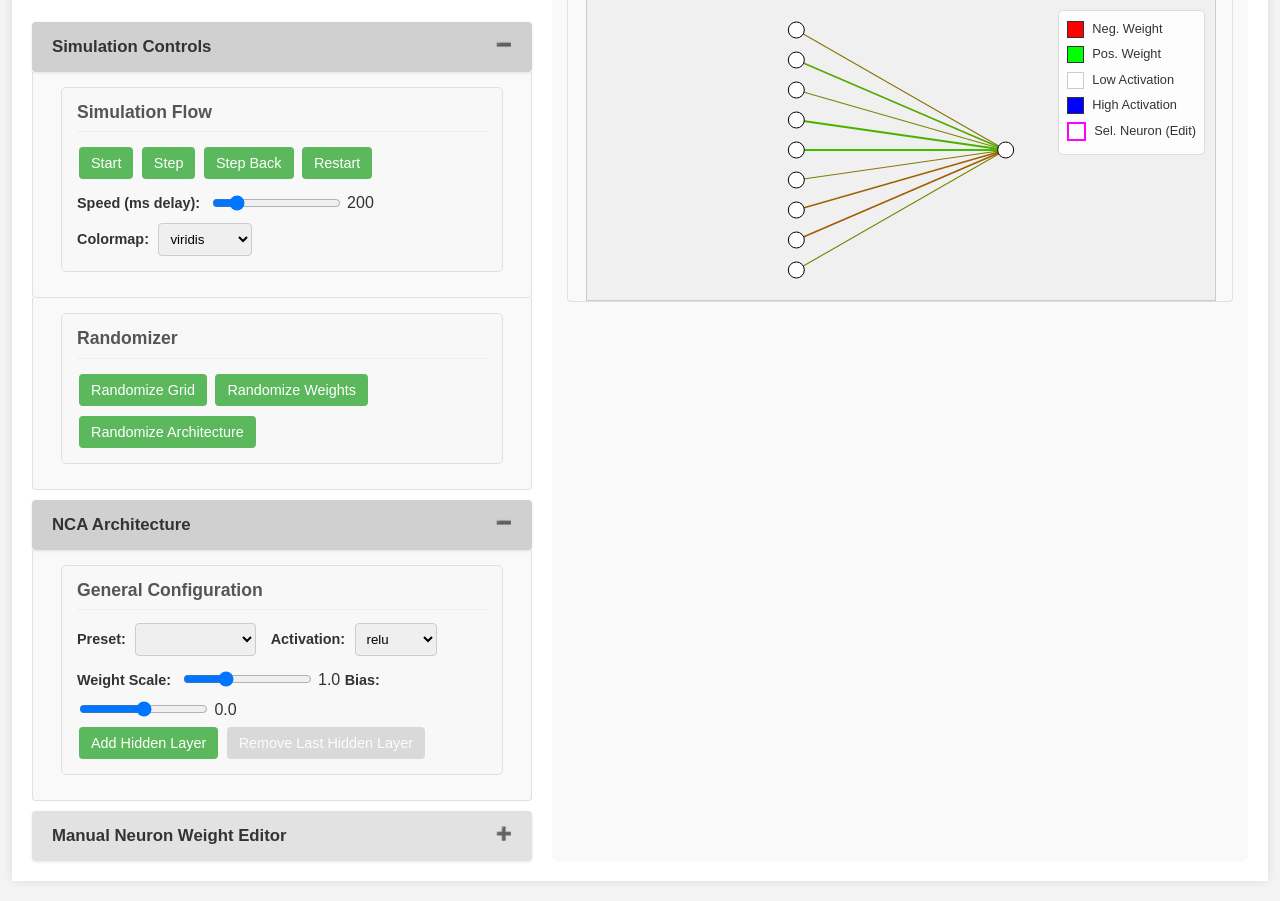
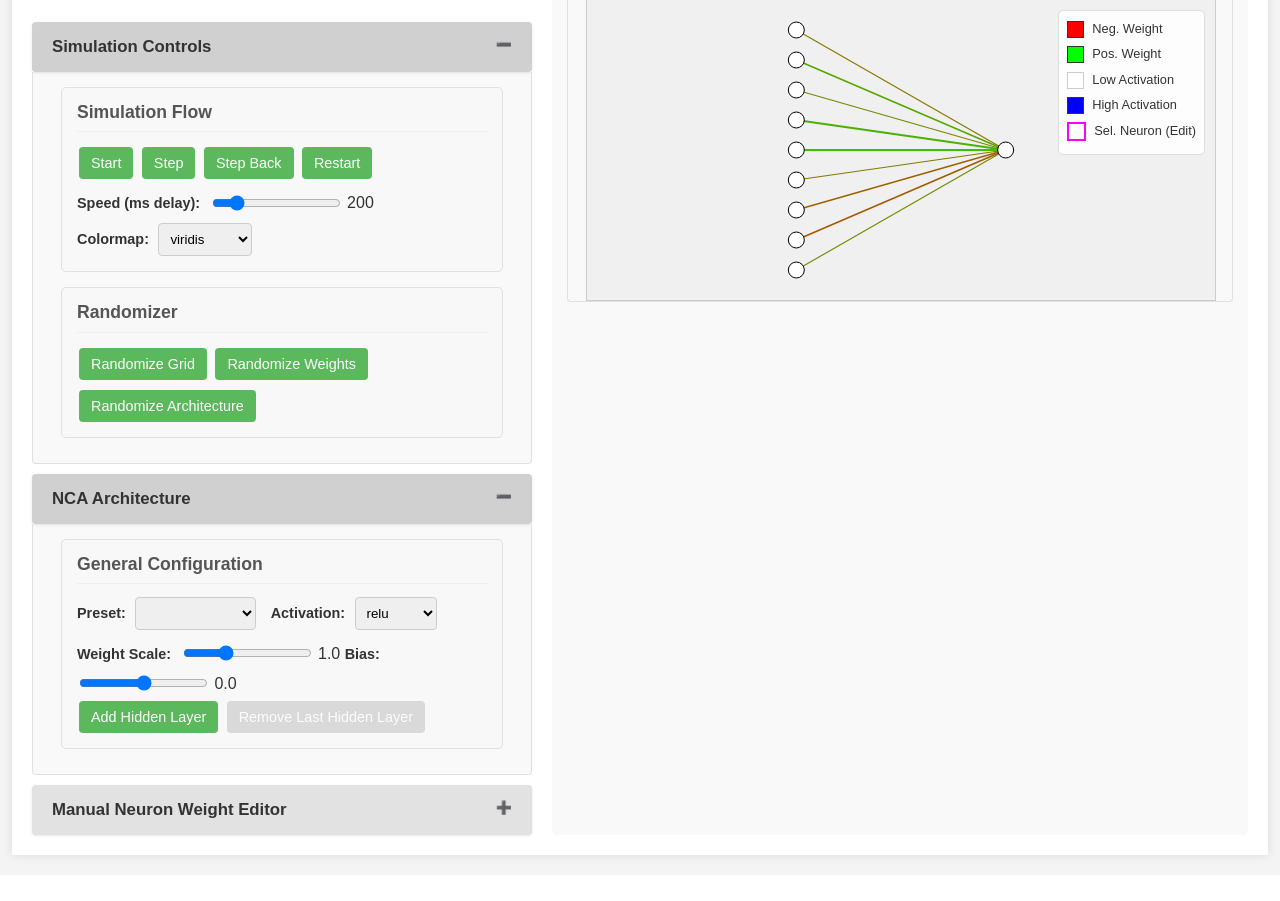
Before and after one commit to semvdn/NCA_Playground, a Flask app: page / in a window 1280 px wide. Shown: the part 645-1546 px from the top of the page. After the commit the page ends 1507 px from the top, so only its background shows below. Run offline with Flask 3, Linux system fonts and the light colour scheme.

Commit message:
improved layout

```diff
--- a/templates/index.html
+++ b/templates/index.html
@@ -34,12 +34,6 @@
                             <label for="colormapSelector" title="Choose the color scheme for visualizing cell states.">Colormap:</label>
                             <select id="colormapSelector"></select>
                         </div>
-                    </div>
-                </div>
-
-
-                <div class="content" style="display: block;">
-                    <div class="controls">
                         <div class="control-section">
                             <h3>Randomizer</h3>
                             <button id="randomizeGridButton" title="Generate a new random grid state (keeps weights).">Randomize Grid</button>
```
Also changed, not shown: README.md.
